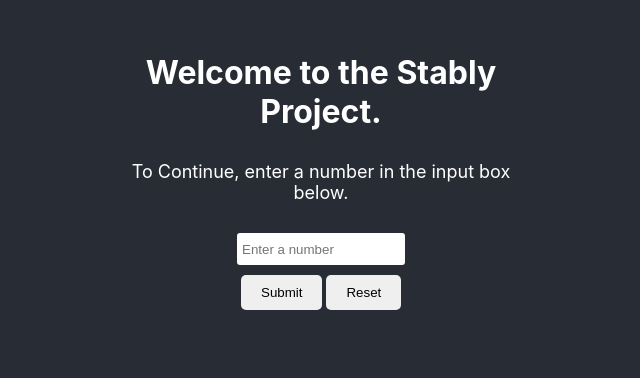
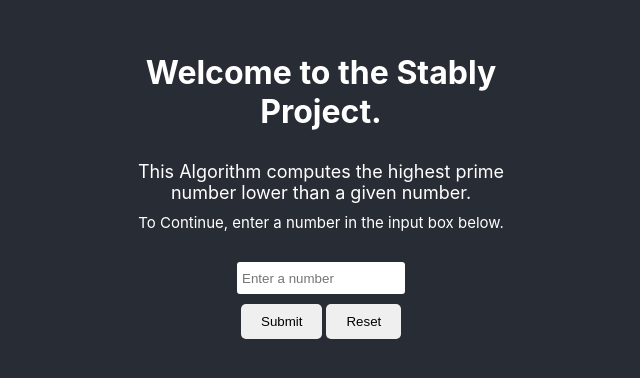
Before and after one commit to Nnanyielugo/stably-project, a React (Create React App) app: page / in a window 1280 px wide. Shown: the part 162-540 px from the top of the page, without its empty margins (319-959 px from the left). Built offline with nearby package versions, Linux system fonts and the light colour scheme.

Commit message:
add second subtext to describe what the algorithm is supposed to do

```diff
--- a/src/App.tsx
+++ b/src/App.tsx
@@ -41,11 +41,12 @@
   const handleReset = (): void => {
     setShowResult(false);
     setResult(0);
+    changeInput('');
   };
 
   const handleSubmit = async (): Promise<void> => {
+    setShowResult(false);
     setIsLoading(true);
-    handleReset();
     // optimization 5
     const instance = new worker();
     const result: number = await instance.findHighestPrime(+input);
@@ -60,7 +61,11 @@
       <Container>
         <Card>
           <Header>Welcome to the Stably Project.</Header>
-          <SubHeader>
+          <SubHeader size={18} marginBottom={10}>
+            This Algorithm computes the highest prime number lower than a given
+            number.
+          </SubHeader>
+          <SubHeader size={15}>
             To Continue, enter a number in the input box below.
           </SubHeader>
           <InputContainer>
--- a/src/components/app/SubHeader.tsx
+++ b/src/components/app/SubHeader.tsx
@@ -1,11 +1,19 @@
 import styled from 'styled-components';
 
-const SubHeader = styled.span`
+interface SubHeaderProps {
+  size: number;
+  marginBottom: number;
+}
+
+const SubHeader = styled.span.attrs((props: SubHeaderProps) => ({
+  size: props.size,
+  marginBottom: props.marginBottom,
+}))`
   color: #fff;
-  font-size: 18px;
+  font-size: ${(props) => props.size}px;
   text-align: center;
   display: block;
-  margin-bottom: 30px;
+  margin-bottom: ${(props) => props.marginBottom || 30}px; ;
 `;
 
 export default SubHeader;
```
